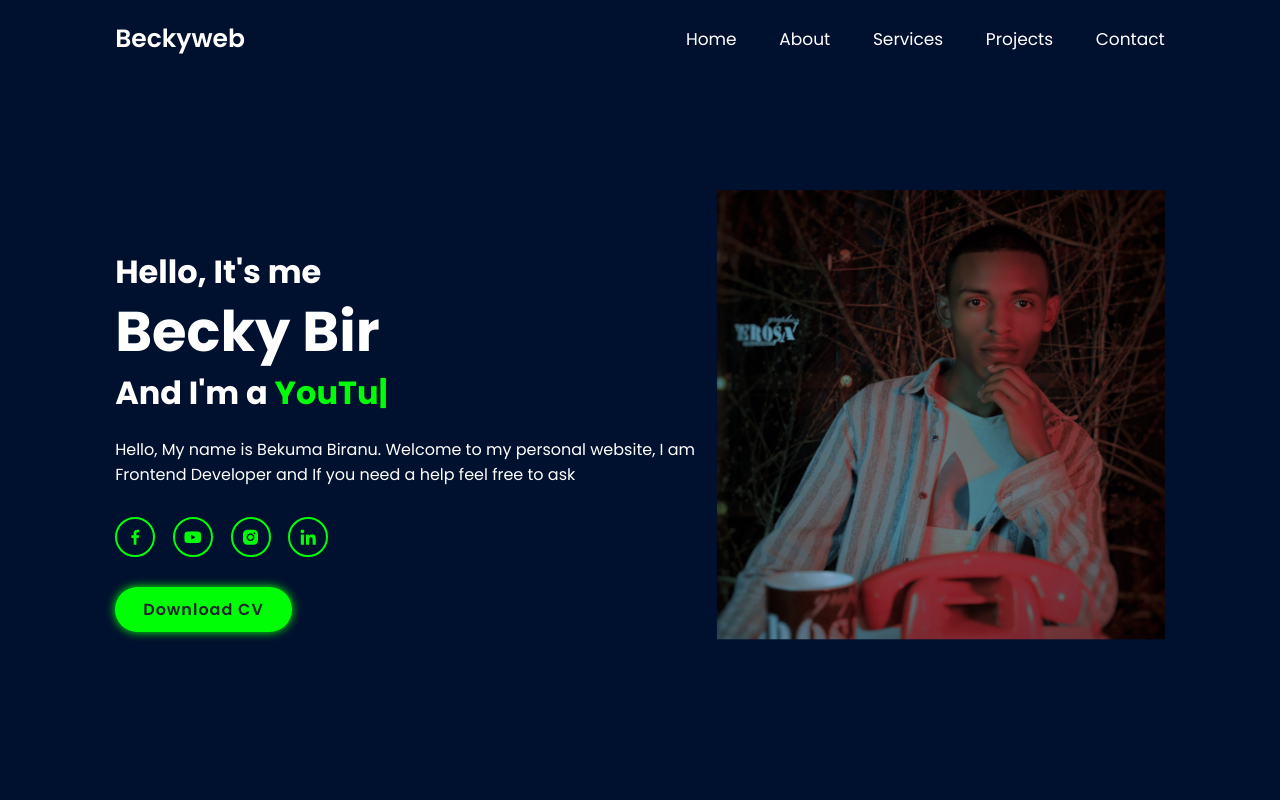
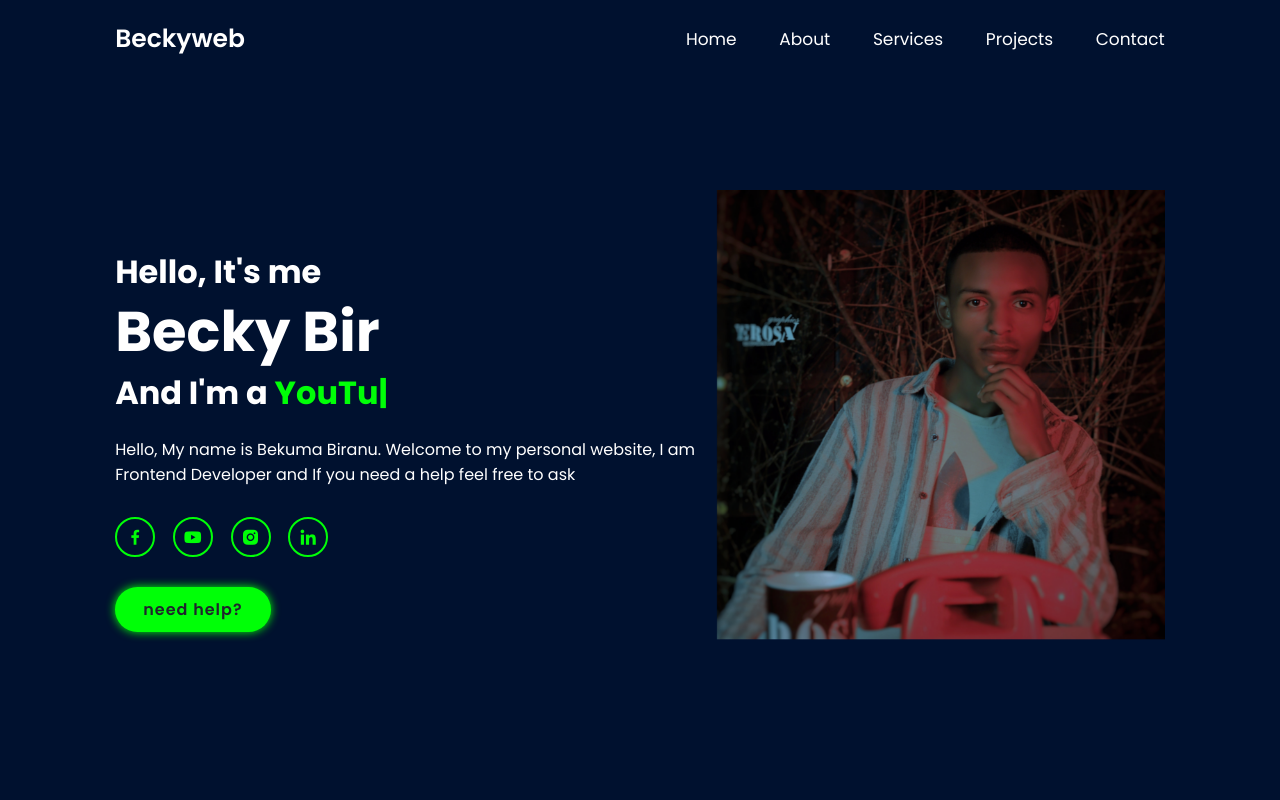
Before and after one commit to VBecky/beckyweb, a plain HTML site: page index.html in a window 1280 px wide. Shown: the top 800 px of the page. Drawn offline with nearby package versions, Linux system fonts and the light colour scheme.

Commit message:
index.html

```diff
--- a/index.html
+++ b/index.html
@@ -40,7 +40,7 @@
      <a href="https://www.instagram.com/vb_e_c_k_y/"><i class="bx bxl-instagram-alt"></i></a>
      <a href="https://et.linkedin.com/in/bekuma-biranu-470bab2b1"><i class="bx bxl-linkedin"></i></a>
     </div>
-    <a href="#" class="btn">Download CV</a>
+    <a href="https://www.jotform.com/agent/0194bbbb009d79609807b9f0904874fc22cf" class="btn">need help?</a>
    </div>
    <div class="home-img">
     <img src="4R5C1840-02 (1) (1)-01.jpeg" alt="">
```
